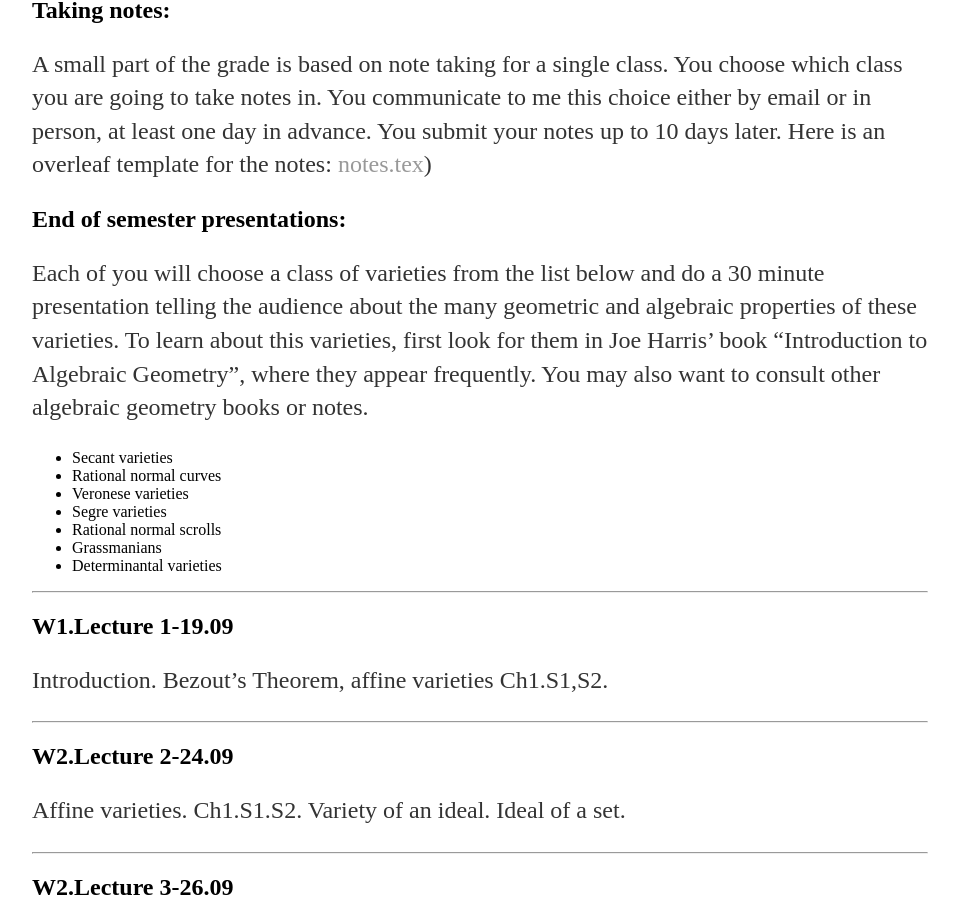
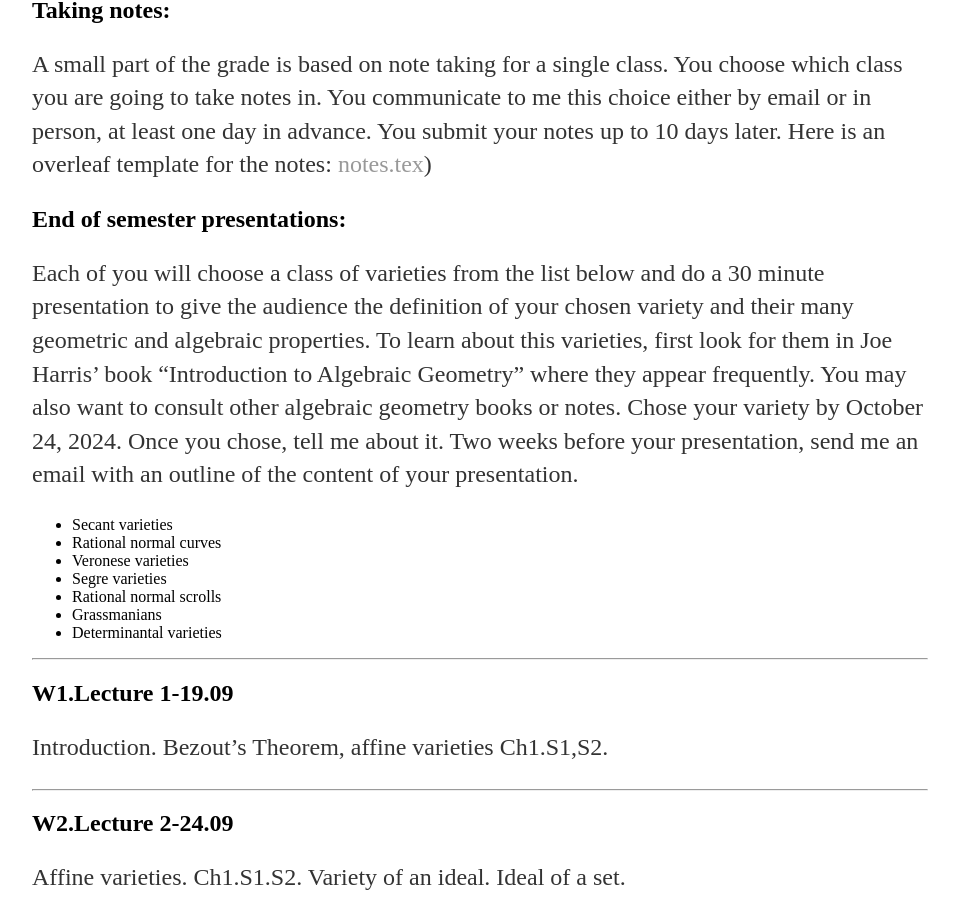
Before and after one commit to emduart2/emduart2.github.io, a Jekyll site: the page built from _posts/2024-09-20-Algebraic-Geometry-Lectures.md, in a window 1280 px wide and 900 px high, scrolled down 367 px. Shown: the whole window, without its empty margins (160-1119 px from the left). Built offline with Jekyll 4.4.1, drawn with Linux system fonts in a browser that asks for light colours.

Commit message:
changes to presentations

```diff
--- a/_posts/2024-09-20-Algebraic-Geometry-Lectures.md
+++ b/_posts/2024-09-20-Algebraic-Geometry-Lectures.md
@@ -16,11 +16,15 @@ You submit your notes up to 10 days later. Here is an overleaf template for the
 
 ## End of semester presentations:
 Each of you will choose a class of varieties from the list below and
-do a 30 minute presentation telling the audience about the many
-geometric and algebraic properties of these varieties.
+do a 30 minute presentation to give the audience the definition of your
+chosen variety and their many
+geometric and algebraic properties.
 To learn about this varieties, first look for them in Joe Harris'
-book "Introduction to Algebraic Geometry", where they appear frequently.
+book "Introduction to Algebraic Geometry" where they appear frequently.
 You may also want to consult other algebraic geometry books or notes.
+Chose your variety by October 24, 2024. Once you chose, tell me about
+it. Two weeks before your presentation, send me an email with an
+outline of the content of your presentation.
 - Secant varieties
 - Rational normal curves
 - Veronese varieties
```
